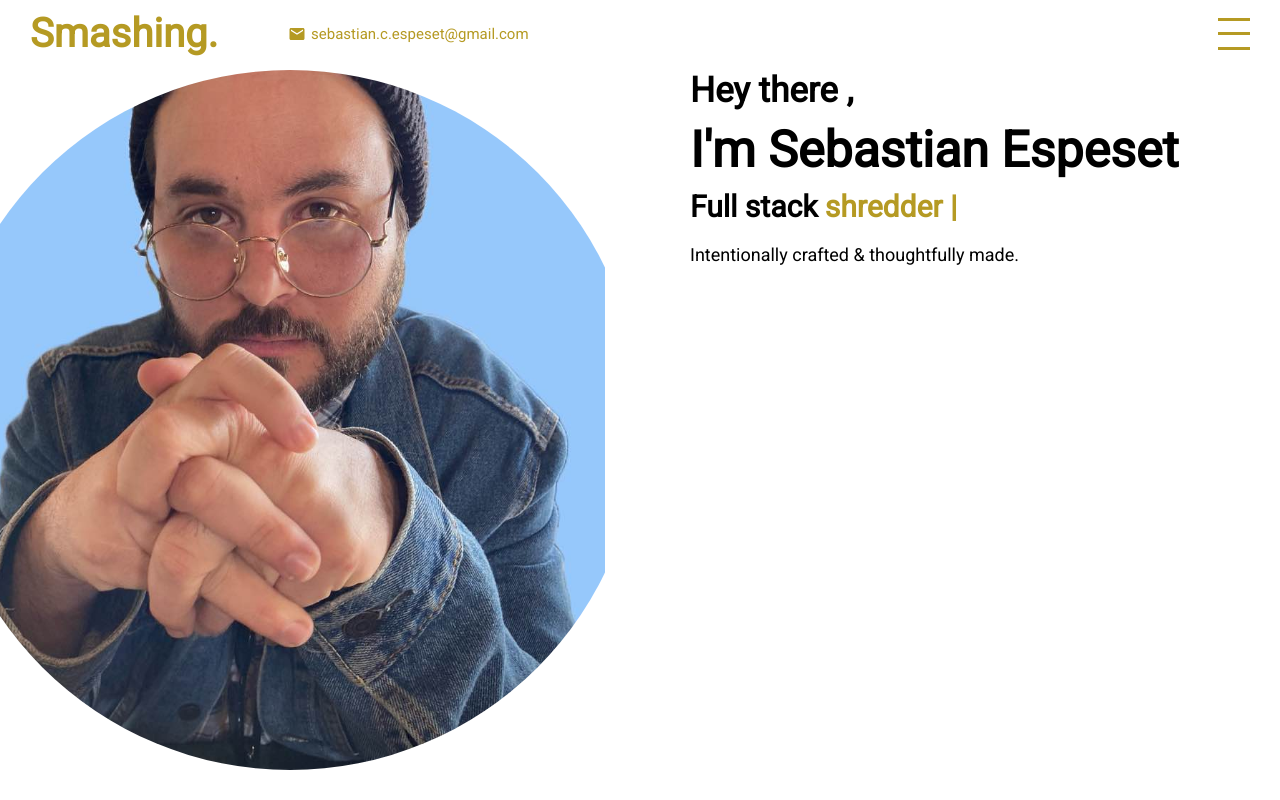
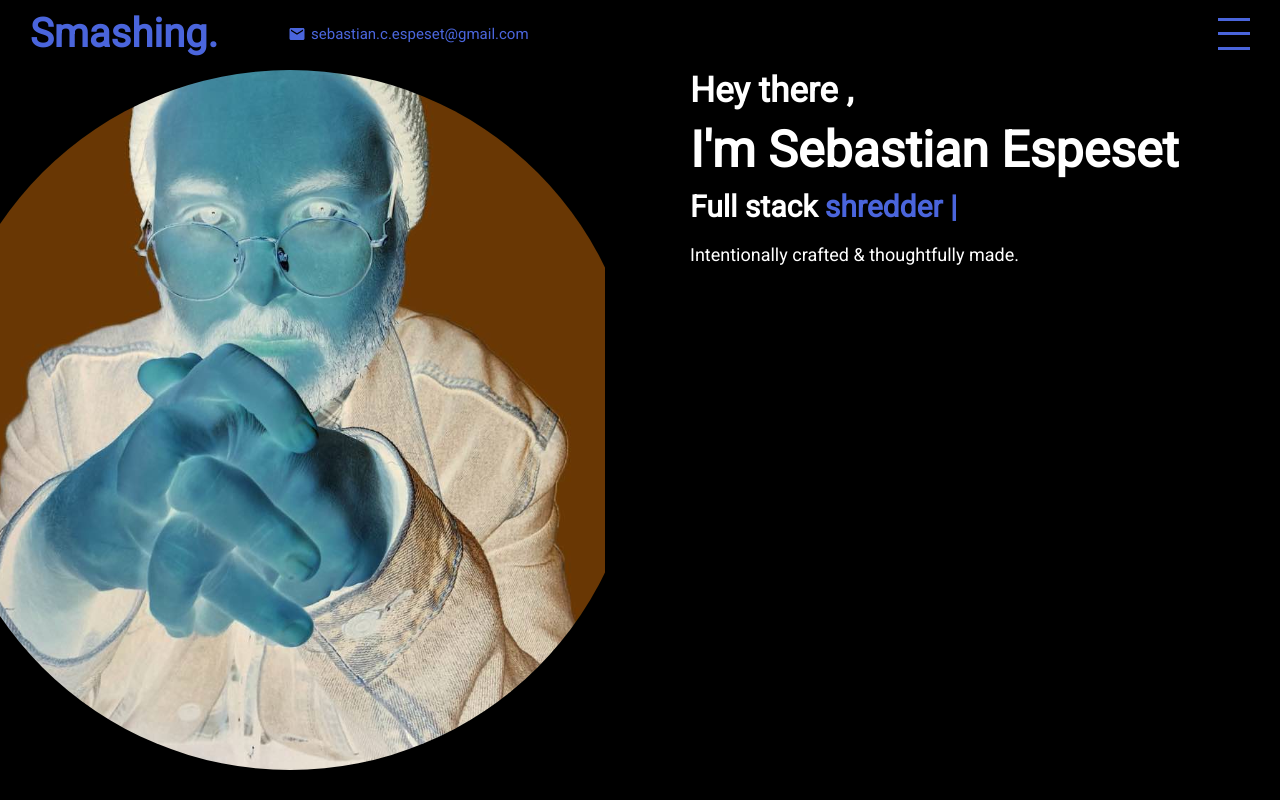
Before and after one commit to sebastian-espeset/responsive-portfolio, a React (Create React App) app: page / in a window 1280 px wide. Built offline with nearby package versions, Linux system fonts and the light colour scheme.

Commit message:
reverts previous changes. adds logic in App component to pass isDark prop to topbar

```diff
--- a/src/App.jsx
+++ b/src/App.jsx
@@ -1,8 +1,5 @@
 import Topbar from "./components/topbar/Topbar";
 import Intro from "./components/intro/Intro";
-// import Portfolio from "./components/portfolio/Portfolio";
-// import Works from "./components/works/Works";
-// import Testimonials from "./components/testimonials/Testimonials";
 import Contact from "./components/contact/Contact";
 import Menu from "./components/menu/Menu";
 import "./app.scss";
@@ -10,16 +7,24 @@ import { useState } from "react";
 
 function App() {
   const [menuOpen, setMenuOpen] = useState(false);
+  const [isDark, setIsDark] = useState(true);
 
   return (
-    <div className="app">
-      <Topbar menuOpen={menuOpen} setMenuOpen={setMenuOpen} />
+    <div
+      className="app"
+      style={{
+        filter: isDark ? "invert(100%)" : "none",
+      }}
+    >
+      <Topbar
+        menuOpen={menuOpen}
+        setMenuOpen={setMenuOpen}
+        isDark={isDark}
+        setIsDark={setIsDark}
+      />
       <Menu menuOpen={menuOpen} setMenuOpen={setMenuOpen}></Menu>
       <div className="sections">
         <Intro />
-        {/* <Portfolio style/>
-        <Works style/>
-        <Testimonials /> */}
         <Contact />
       </div>
     </div>
--- a/src/app.scss
+++ b/src/app.scss
@@ -1,10 +1,8 @@
 .app{
     height:100vh;
-
     .sections{
         width:100%;
-        height:calc(100vh - 70px);
-        background-color: rgb(151, 76, 76);
+        height: calc(100vh - 70px);
         position: relative;
         top:70px;
         scroll-behavior: smooth;
--- a/src/global.scss
+++ b/src/global.scss
@@ -1,7 +1,4 @@
 $mainColor:#b59a23;
-$backGroundLight: white;
-$backGroundDark: black;
-
 $width: 768px;
 
 @mixin mobile{
```
